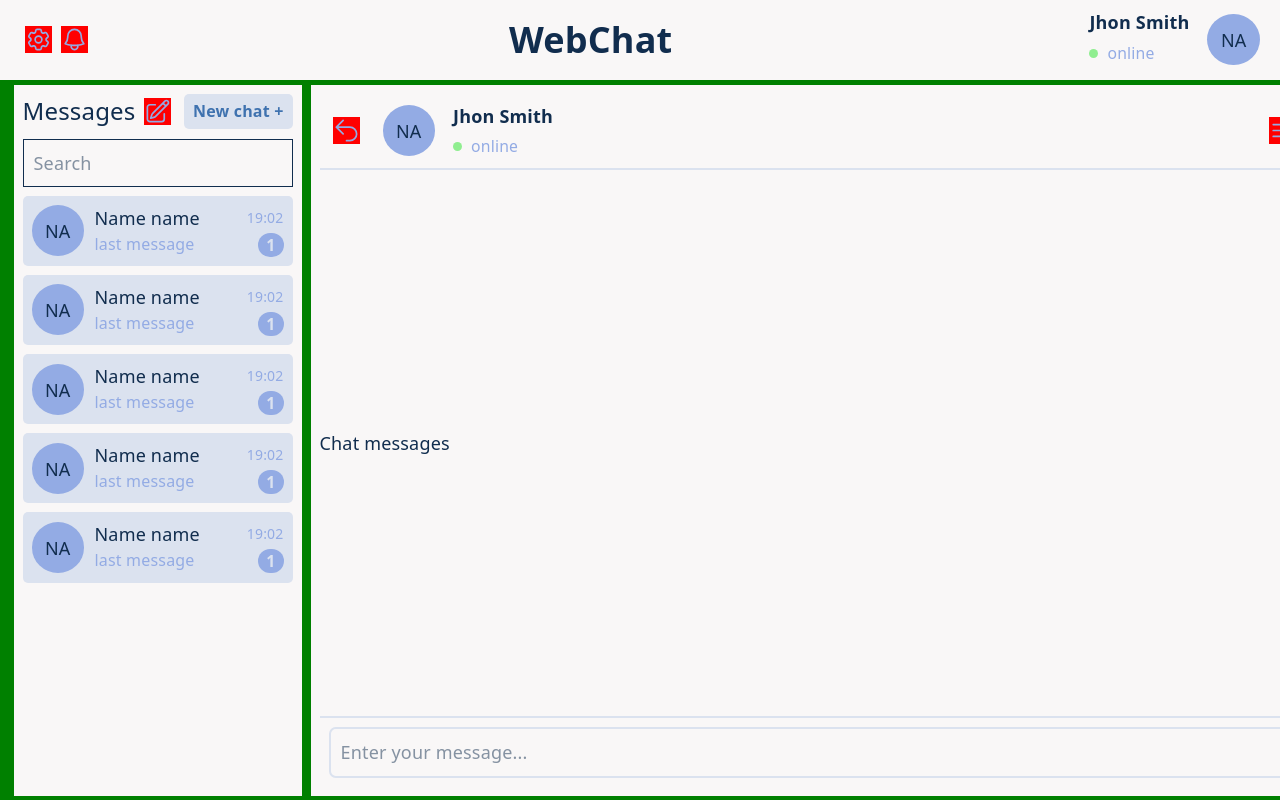
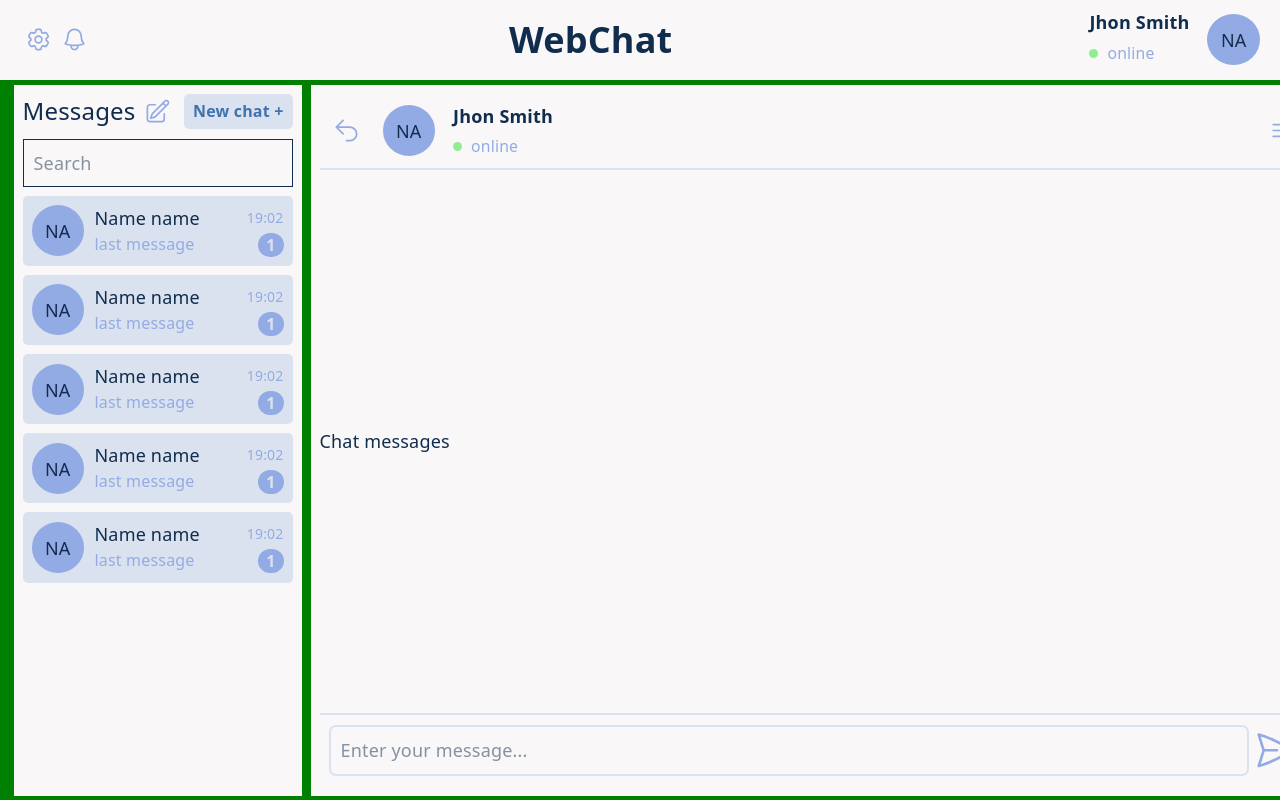
Before and after one commit to Neketobro/WebChat, a React (Vite) app in the folder WebChat/: page / in a window 1280 px wide. Built offline with nearby package versions, Linux system fonts and the light colour scheme.

Commit message:
create component 'chatFooter'; add input; add button for send message

```diff
--- a/WebChat/src/components/UI/Buttons/IconButton.tsx
+++ b/WebChat/src/components/UI/Buttons/IconButton.tsx
@@ -3,11 +3,18 @@ import type React from "react";
 type Props = {
   icon: React.ReactNode;
   onClick: () => void;
+  size?: 'sm' | "md" | 'lg';
 };
 
-export function IconButton({ icon, onClick }: Props) {
+export function IconButton({ icon, onClick, size = "sm" }: Props) {
+  const SIZES = {
+    sm: 'size-6',
+    md: 'size-8',
+    lg: 'size-10',
+  }
+
   return (
-    <button onClick={onClick} className="bg-[red] m-1 size-6 text-(--social-bg) hover:text-(--accent) active:scale-95 cursor-pointer">
+    <button onClick={onClick} className={`m-1 ${SIZES[size]} text-(--social-bg) hover:text-(--accent) active:scale-95 cursor-pointer`}>
       {icon}
     </button>
   );
--- a/WebChat/src/components/UI/Input/MessageInput.tsx
+++ b/WebChat/src/components/UI/Input/MessageInput.tsx
@@ -1,8 +1,8 @@
 export function MessageInput() {
   return (
-    <div className=" p-[10px] border-[2px] rounded-md border-(--border)">
+    <div className="w-full p-[10px] border-[2px] rounded-md border-(--border)">
       <input
-        className="w-full"
+        className="w-full outline-hidden text-(--text)"
         type="text"
         placeholder="Enter your message..."
       />
--- /dev/null
+++ b/WebChat/src/components/chat/ChatFooter/ChatFooter.tsx
@@ -0,0 +1,11 @@
+import { PaperAirplaneIcon } from "@heroicons/react/24/outline";
+import { IconButton, MessageInput } from "../../UI";
+
+export function ChatFooter() {
+  return (
+    <>
+      <MessageInput />
+      <IconButton size="lg" onClick={()=>{}} icon={<PaperAirplaneIcon />} />
+    </>
+  );
+}
--- /dev/null
+++ b/WebChat/src/components/chat/ChatFooter/index.ts
@@ -0,0 +1 @@
+export * from './ChatFooter.tsx';
--- a/WebChat/src/components/chat/index.ts
+++ b/WebChat/src/components/chat/index.ts
@@ -1,3 +1,4 @@
 export * from './ChatHeader';
 export * from './ChatItem';
 export * from './ChatList';
+export * from './ChatFooter';
--- a/WebChat/src/components/layout/ChatWindow/ChatWindow.tsx
+++ b/WebChat/src/components/layout/ChatWindow/ChatWindow.tsx
@@ -1,6 +1,5 @@
 import { useState } from "react";
-import { MessageInput } from "../../UI";
-import { ChatHeader } from "../../chat";
+import { ChatFooter, ChatHeader } from "../../chat";
 
 type Props = {
   openUserSidebar: () => void;
@@ -17,8 +16,8 @@ export function ChatWindow({ openUserSidebar }: Props) {
             <ChatHeader openUserSidebar={openUserSidebar} />
           </div>
           <div>Chat messages</div>
-          <div className="p-2 border-t-[2px] border-(--border)">
-            <MessageInput />
+          <div className="p-2 border-t-[2px] border-(--border) flex items-center">
+            <ChatFooter />
           </div>
         </>
       ) : (
```
